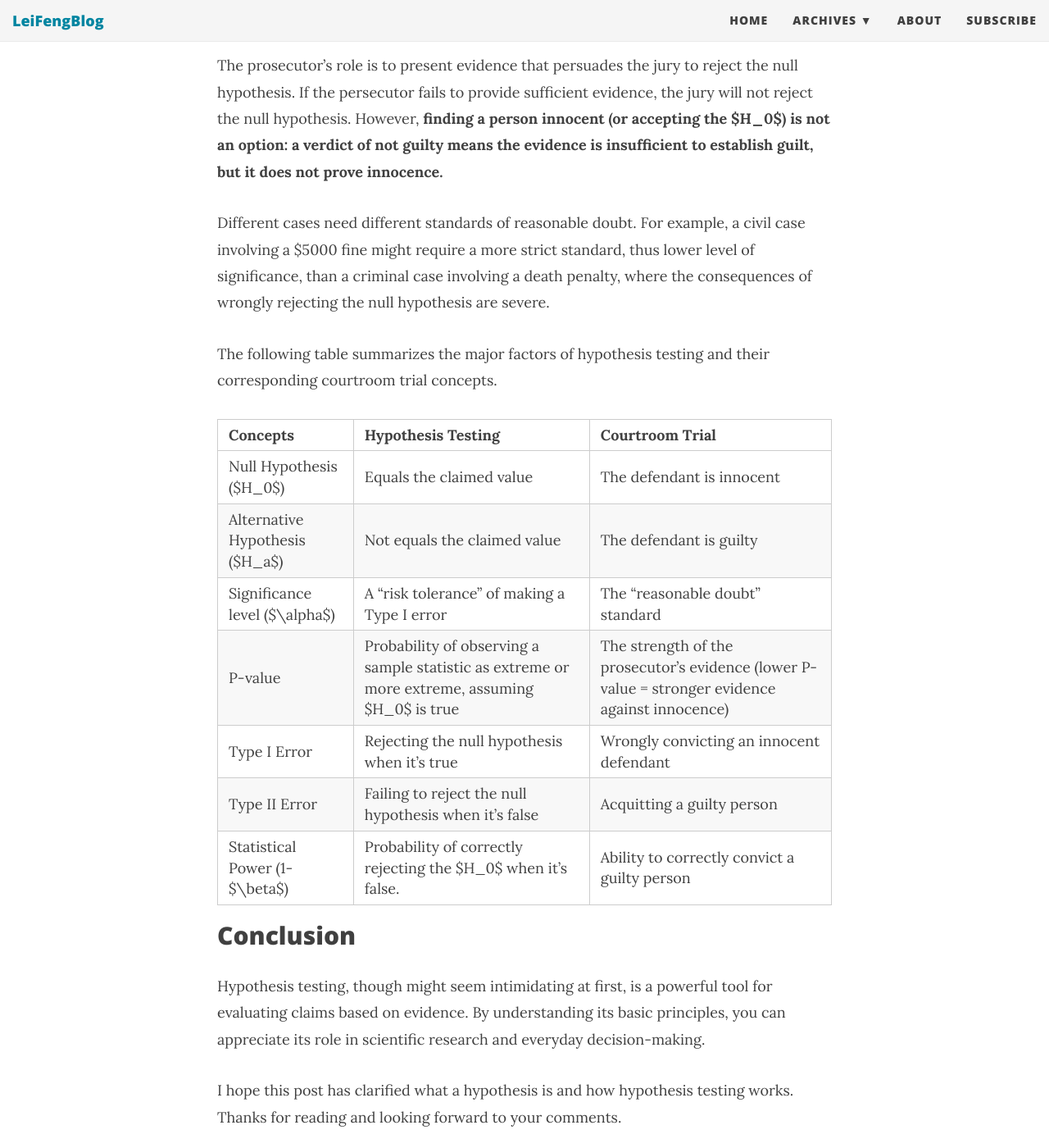
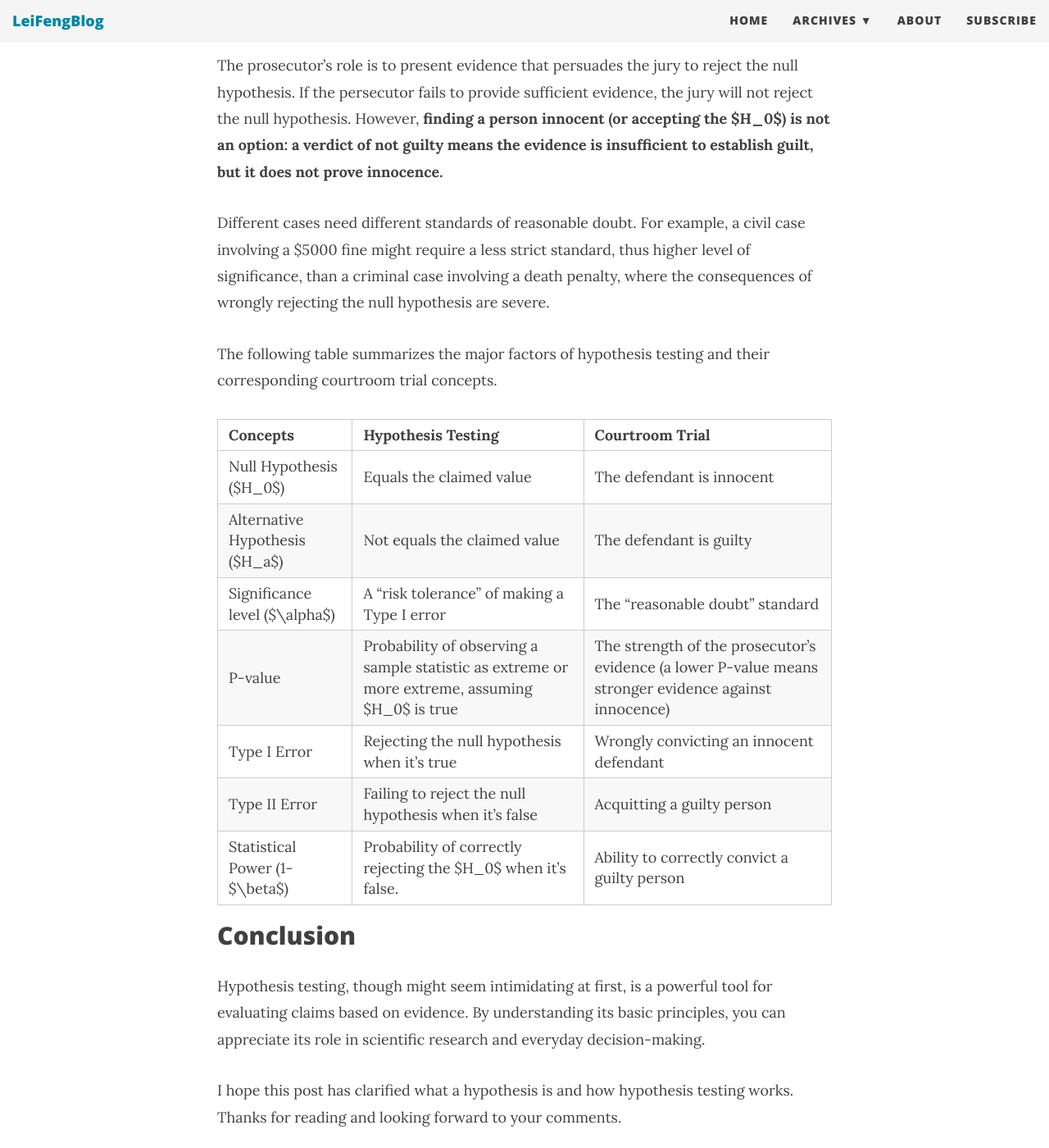
Before and after one commit to stonefl/stonefl.github.io, a Jekyll site: the page built from _posts/2024-08-23-understanding-hypothesis-testing-for-evaluating-claims-with-confidence.md, in a window 1280 px wide and 1400 px high, scrolled down 7276 px. Shown: the whole window at 82% size. Built offline with Jekyll 4.4.1, drawn with Linux system fonts in a browser that asks for light colours; nearby versions of some CDN libraries; comment, search, counter and statistics services are not loaded.

Commit message:
Update 2024-08-23-understanding-hypothesis-testing-for-evaluating-claims-with-confidence.md

```diff
--- a/_posts/2024-08-23-understanding-hypothesis-testing-for-evaluating-claims-with-confidence.md
+++ b/_posts/2024-08-23-understanding-hypothesis-testing-for-evaluating-claims-with-confidence.md
@@ -130,7 +130,7 @@ A legal analogy could help clarify these key concepts of hypothesis testing. In
 
 The prosecutor’s role is to present evidence that persuades the jury to reject the null hypothesis. If the persecutor fails to provide sufficient evidence, the jury will not reject the null hypothesis. However, **finding a person innocent (or accepting the $H_0$) is not an option: a verdict of not guilty means the evidence is insufficient to establish guilt, but it does not prove innocence.**
 
-Different cases need different standards of reasonable doubt. For example, a civil case involving a $5000 fine might require a more strict standard, thus lower level of significance, than a criminal case involving a death penalty, where the consequences of wrongly rejecting the null hypothesis are severe.
+Different cases need different standards of reasonable doubt. For example, a civil case involving a $5000 fine might require a less strict standard, thus higher level of significance, than a criminal case involving a death penalty, where the consequences of wrongly rejecting the null hypothesis are severe.
 
 The following table summarizes the major factors of hypothesis testing and their corresponding courtroom trial concepts.
 
@@ -139,7 +139,7 @@ The following table summarizes the major factors of hypothesis testing and their
 | Null Hypothesis ($H_0$) | Equals the claimed value | The defendant is innocent |
 | Alternative Hypothesis ($H_a$) | Not equals the claimed value | The defendant is guilty |
 | Significance level ($\alpha$) | A “risk tolerance” of making a Type I error  | The “reasonable doubt” standard |
-| P-value | Probability of observing a sample statistic as extreme or more extreme, assuming $H_0$ is true | The strength of the prosecutor's evidence (lower P-value = stronger evidence against innocence) |
+| P-value | Probability of observing a sample statistic as extreme or more extreme, assuming $H_0$ is true | The strength of the prosecutor's evidence (a lower P-value means stronger evidence against innocence) |
 | Type I Error | Rejecting the null hypothesis when it's true | Wrongly convicting an innocent defendant |
 | Type II Error | Failing to reject the null hypothesis when it's false | Acquitting a guilty person |
 | Statistical Power (1- $\beta$)| Probability of correctly rejecting the $H_0$ when it's false. | Ability to correctly convict a guilty person |
```
